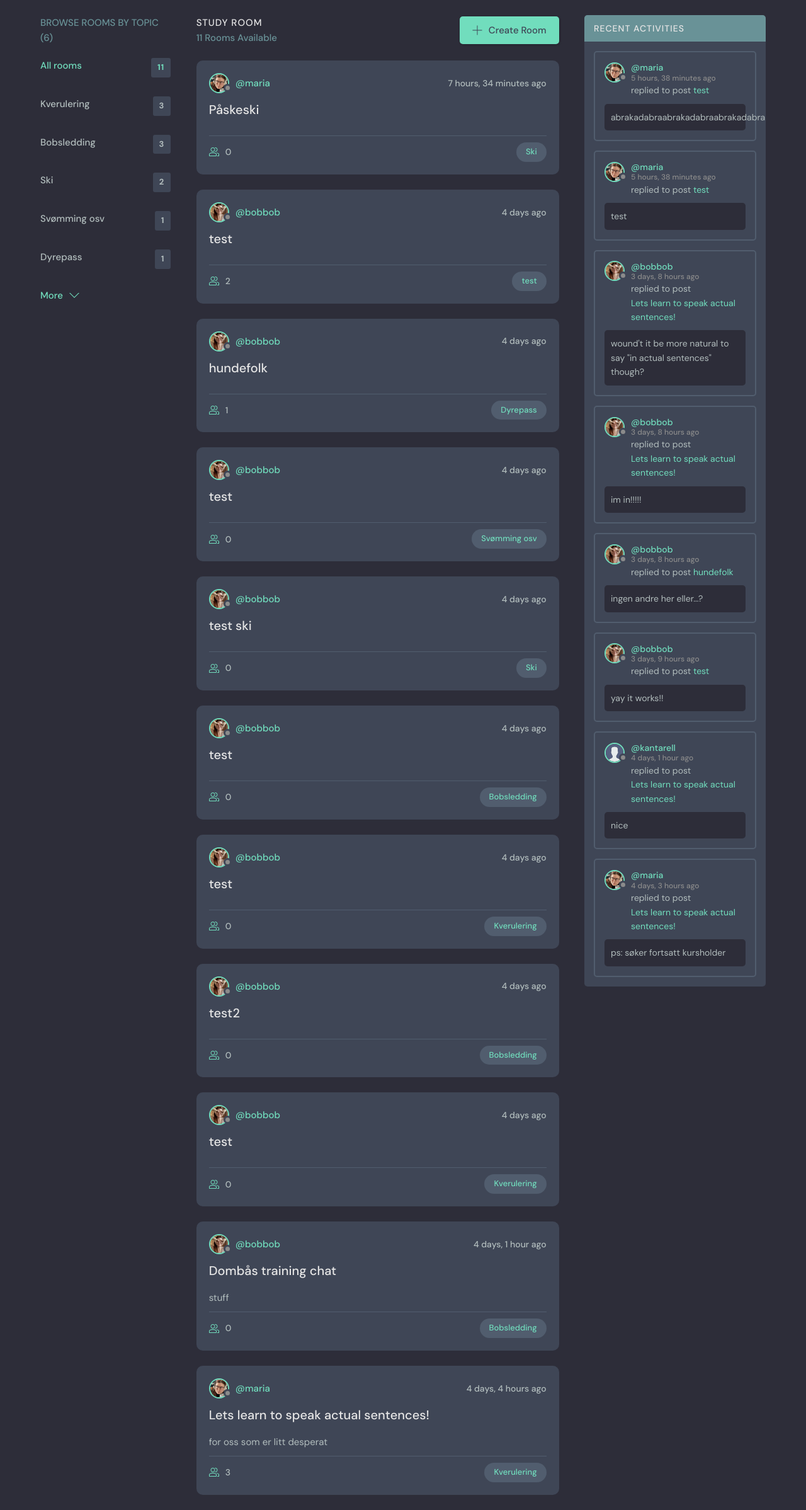
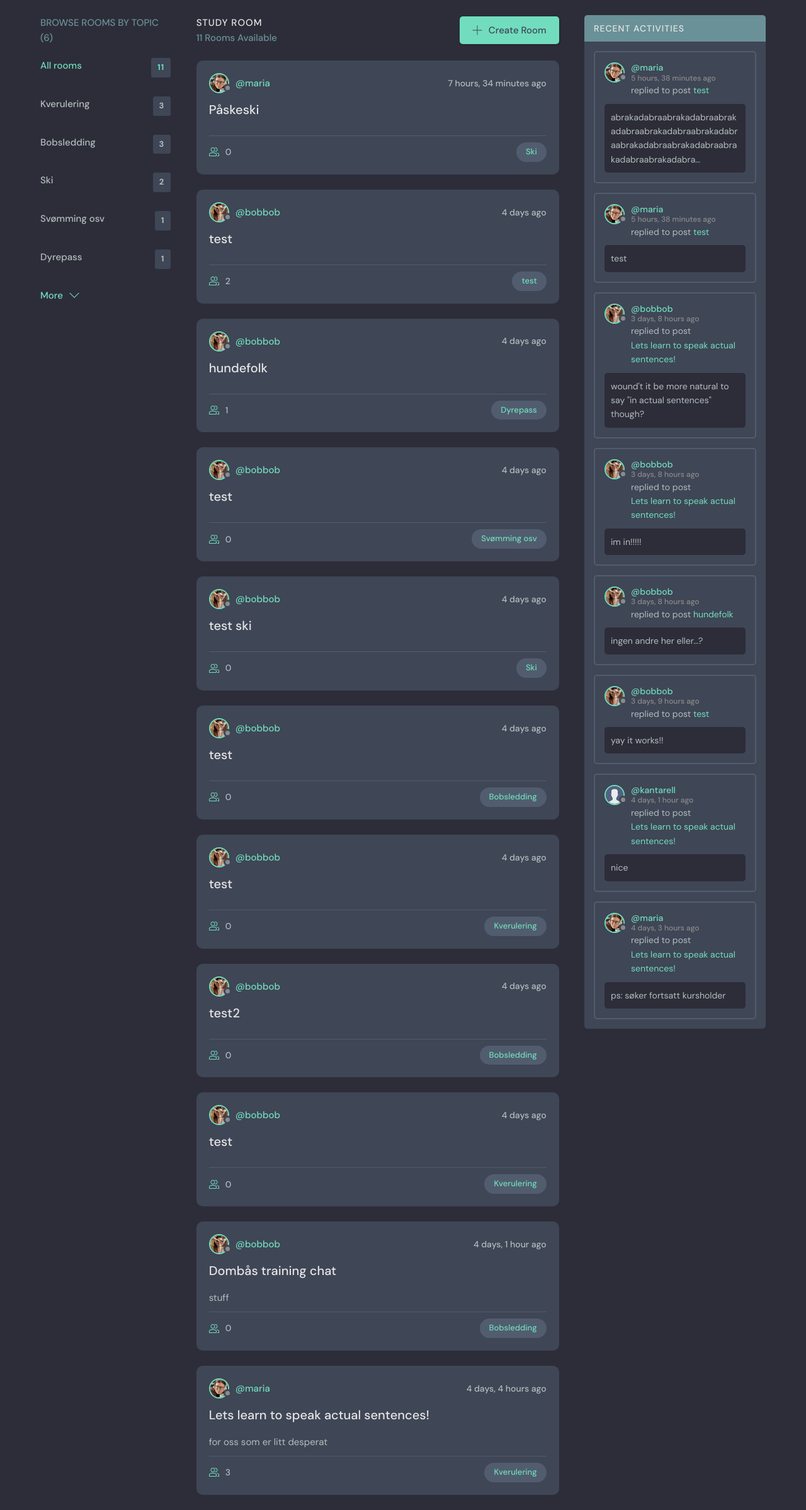
Before and after one commit to mariivaa/hobbymeets, a Django app: page / in a window 1280 px wide. Shown: the part 76-2473 px from the top of the page at 63% size. Run offline with Django 4.2, Linux system fonts and the light colour scheme; data comes from the database, SQL or seed files in the repository.

Commit message:
stop messages with no line breaks from overflowing grid.

```diff
--- a/base/templates/base/activity_component.html
+++ b/base/templates/base/activity_component.html
@@ -31,7 +31,7 @@
       <div class="activities__boxContent">
         <p>replied to post <a href="{% url 'room' message.room.id %}">{{message.room}}</a></p> <!--TODO: fix this so that you can click the link.... OBS!!! Same in mobile version-->
         <div class="activities__boxRoomContent">
-          {{message.body}}
+          {{message.body|truncatechars:100}} <!--truncatechars makes sure that messages with super long words will be cut off too (in contrast to truncatewords)-->
         </div>
       </div>
     </div>
--- a/base/templates/base/room_form.html
+++ b/base/templates/base/room_form.html
@@ -6,7 +6,7 @@
       <div class="layout__box">
         <div class="layout__boxHeader">
           <div class="layout__boxTitle">
-            <a href="{% url 'home' %}">
+            <a href="{{request.META.HTTP_REFERER}}">
               <svg version="1.1" xmlns="http://www.w3.org/2000/svg" width="32" height="32" viewBox="0 0 32 32">
                 <title>arrow-left</title>
                 <path
--- a/static/styles/style.css
+++ b/static/styles/style.css
@@ -1,11 +1,11 @@
 @import url("https://fonts.googleapis.com/css2?family=DM+Sans:wght@400;500;700&display=swap");
 
 :root {
-  --color-main: #71ddbd;
+  --color-main: #71ddbe;
   --color-main-light: #e1f6fb;
   --color-dark: #3f4656;
   --color-dark-medium: #515d6e;
-  --color-dark-light: #699297;
+  --color-dark-light: #699197;
   --color-light: #e5e5e5;
   --color-gray: #8b8b8b;
   --color-light-gray: #b2bdbd;
@@ -782,6 +782,7 @@ a {
   border-radius: 5px;
   margin-top: 1rem;
   margin-left: -4.2rem;
+  word-wrap: break-word;
 }
 
 .roomListRoom__actions svg {
@@ -1095,6 +1096,7 @@ a {
 .thread__details {
   font-size: 1.4rem;
   margin-top: 0.5rem;
+  word-wrap: break-word; /* force linebreaks in long words in msgs so that they don't overflow */
 }
 
 .room__message {
```
